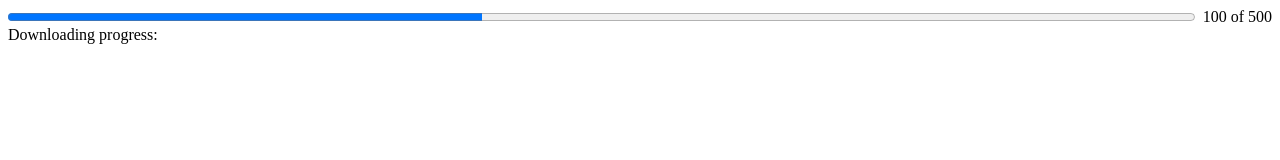
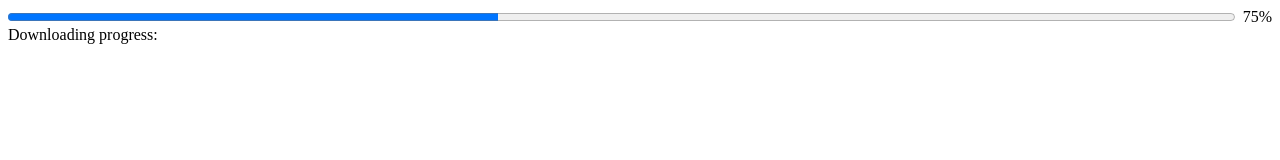
Before and after one commit to shuklendu/Progress-Bar-Component, an Angular app: page / in a window 1280 px wide. Shown: the top 160 px of the page. Built offline with nearby package versions, Linux system fonts and the light colour scheme.

Commit message:
1 file modified

```diff
--- a/src/app/app.component.ts
+++ b/src/app/app.component.ts
@@ -10,6 +10,6 @@ export class AppComponent {
   max = 500;
   val = 100;
   getLabel(): string {
-    return `${this.val} of ${this.max}`;
+    return `75%`;
   }
 }
```
